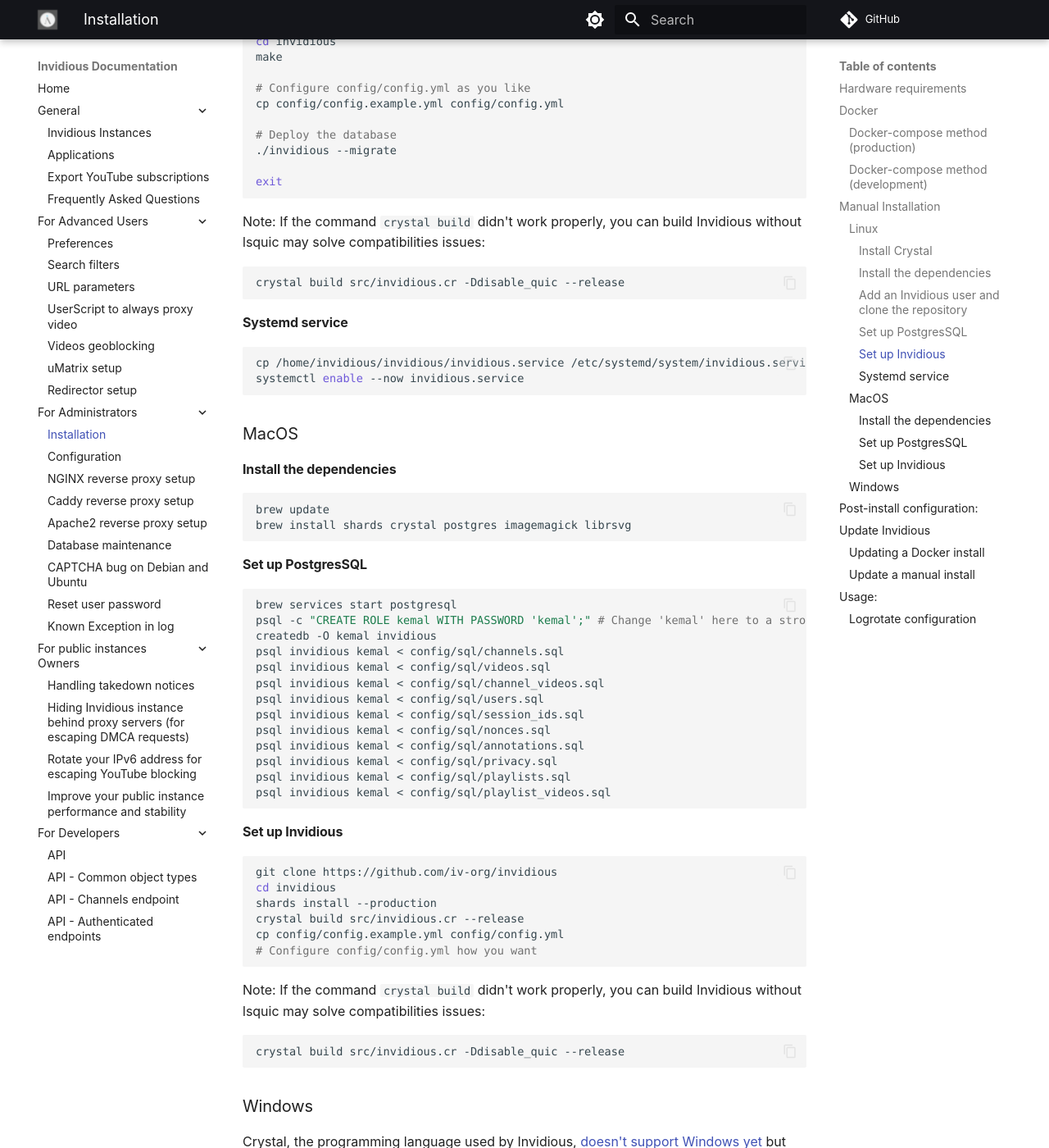
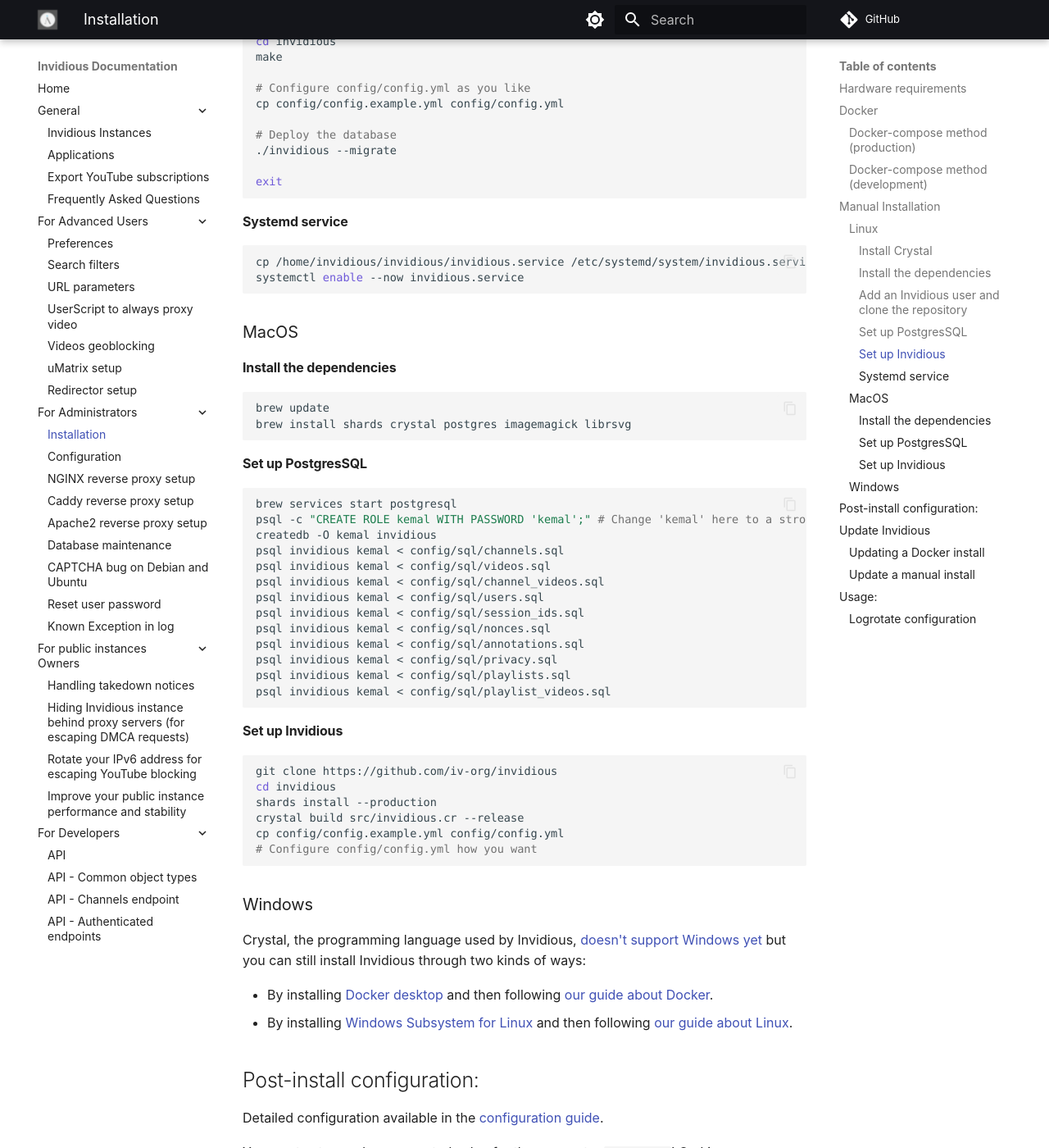
Before and after one commit to iv-org/documentation, an MkDocs documentation site: the page built from docs/installation.md, in a window 1280 px wide and 1400 px high, scrolled down 3519 px. Shown: the whole window at 82% size. Built offline with MkDocs 1.6.1 and Material for MkDocs 9.7.7, drawn with Linux system fonts in a browser that asks for light colours; comment, search, counter and statistics services are not loaded; some of the changed text lies outside the part shown.

Commit message:
Update manual install instructions (#466)

````diff
--- a/docs/installation.md
+++ b/docs/installation.md
@@ -110,23 +110,23 @@
 
 Follow the instructions for your distribution here: https://crystal-lang.org/install/
 
-Note: Invidious currently supports the following Crystal versions: `1.8.2` / `1.7.X` / `1.6.X` / `1.5.X` / `1.4.1`.
+Note: Invidious currently supports the following Crystal versions: `1.9.2` / `1.8.2` / `1.7.X` / `1.6.X`
 
 #### Install the dependencies
 
 Arch Linux
 ```bash
-sudo pacman -S base-devel librsvg postgresql
+sudo pacman -S base-devel librsvg postgresql ttf-opensans
 ```
 
 Debian/Ubuntu
 ```bash
-sudo apt install libssl-dev libxml2-dev libyaml-dev libgmp-dev libreadline-dev postgresql librsvg2-bin libsqlite3-dev zlib1g-dev libpcre3-dev libevent-dev
+sudo apt install libssl-dev libxml2-dev libyaml-dev libgmp-dev libreadline-dev postgresql librsvg2-bin libsqlite3-dev zlib1g-dev libpcre3-dev libevent-dev fonts-open-sans
 ```
 
 RHEL based and RHEL-like systems (RHEL, Fedora, AlmaLinux, RockyLinux...)
 ```bash
-sudo dnf install -y openssl-devel libevent-devel libxml2-devel libyaml-devel gmp-devel readline-devel postgresql librsvg2-devel sqlite-devel zlib-devel gcc
+sudo dnf install -y openssl-devel libevent-devel libxml2-devel libyaml-devel gmp-devel readline-devel postgresql librsvg2-devel sqlite-devel zlib-devel gcc  open-sans-fonts
 ```
 
 #### Add an Invidious user and clone the repository
@@ -162,12 +162,6 @@
 ./invidious --migrate
 
 exit
-```
-
-Note: If the command `crystal build` didn't work properly, you can build Invidious without lsquic may solve compatibilities issues:
-
-```bash
-crystal build src/invidious.cr -Ddisable_quic --release
 ```
 
 #### Systemd service
@@ -213,12 +207,6 @@
 crystal build src/invidious.cr --release
 cp config/config.example.yml config/config.yml
 # Configure config/config.yml how you want
-```
-
-Note: If the command `crystal build` didn't work properly, you can build Invidious without lsquic may solve compatibilities issues:
-
-```bash
-crystal build src/invidious.cr -Ddisable_quic --release
 ```
 
 ### Windows
````
